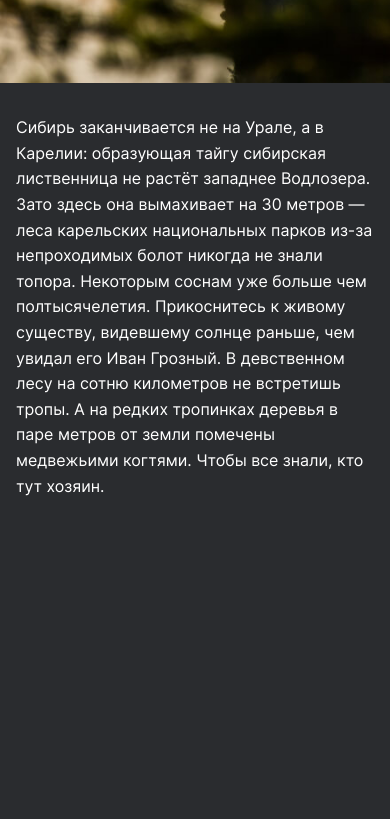
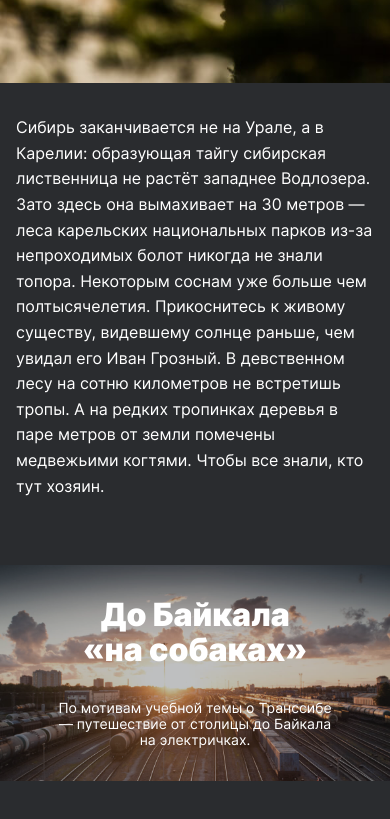
Before and after one commit to Shekko777/russian-travel, a plain HTML site: page index.html in a window 390 px wide. Shown: the part 7492-8311 px from the top of the page. Before the commit the page ends 8057 px from the top, so only its background shows below. Drawn offline with Linux system fonts and the light colour scheme; files whose address does not match are found by name.

Commit message:
Добавил секцию cover, оптимизировал, адаптировал, проверил на валидиторах

```diff
--- /dev/null
+++ b/blocks/cover/__subtitle/cover__subtitle.css
@@ -0,0 +1,17 @@
+.cover__subtitle {
+  position: relative;
+  margin: 0 auto;
+  font-size: 18px;
+  line-height: 1.2;
+  max-width: 360px;
+  text-align: center;
+  z-index: 1;
+}
+
+@media screen and (max-width: 550px) {
+  .cover__subtitle {
+    font-size: 14px;
+    line-height: 1.14;
+    max-width: 288px;
+  }
+}
--- /dev/null
+++ b/blocks/cover/__title/cover__title.css
@@ -0,0 +1,18 @@
+.cover__title {
+  position: relative;
+  margin: 0 auto 32px;
+  font-weight: 900;
+  font-size: 72px;
+  line-height: 1.06;
+  max-width: 560px;
+  text-align: center;
+  z-index: 1;
+}
+
+@media screen and (max-width: 550px) {
+  .cover__title {
+    font-size: 32px;
+    line-height: 1.09;
+    max-width: 288px;
+  }
+}
--- /dev/null
+++ b/blocks/cover/cover.css
@@ -0,0 +1,43 @@
+.cover {
+  position: relative;
+  max-width: 1184px;
+  margin: 0 auto 92px;
+  padding: 245px 0;
+  background-image: url("../../../images/cover/cover-background.jpg");
+  background-size: cover;
+  background-position: center;
+  background-repeat: no-repeat;
+}
+
+@media screen and (max-width: 1024px) {
+  .cover {
+    margin-bottom: 88px;
+    padding: 195px 0;
+  }
+}
+
+@media screen and (max-width: 768px) {
+  .cover {
+    margin-bottom: 88px;
+    padding: 115px 0;
+  }
+}
+
+@media screen and (max-width: 550px) {
+  .cover {
+    margin-bottom: 88px;
+    padding: 33px 0;
+  }
+}
+
+.cover::before {
+  content: "";
+  position: absolute;
+  top: 0;
+  right: 0;
+  width: 100%;
+  height: 100%;
+  background-color: #2a2c2f;
+  opacity: 0.3;
+  z-index: 0;
+}
--- a/index.html
+++ b/index.html
@@ -224,6 +224,12 @@
             </ul>
         </section>
 
+        <section class="cover">
+            <h2 class="cover__title">До Байкала <br> «на собаках»</h2>
+            <p class="cover__subtitle">По мотивам учебной темы о Транссибе — путешествие от столицы до Байкала на
+                электричках.</p>
+        </section>
+
     </main>
     <footer class="footer"></footer>
 </body>
--- a/pages/index.css
+++ b/pages/index.css
@@ -40,3 +40,8 @@
 @import url(../blocks/places/__website/places__website.css);
 @import url(../blocks/places/__image/places__image.css);
 @import url(../blocks/places/__paragraph/places__paragraph.css);
+
+/* cover */
+@import url(../blocks/cover/cover.css);
+@import url(../blocks/cover/__title/cover__title.css);
+@import url(../blocks/cover/__subtitle/cover__subtitle.css);
```
Also changed, not shown: images/cover/cover-background.jpg (added).
